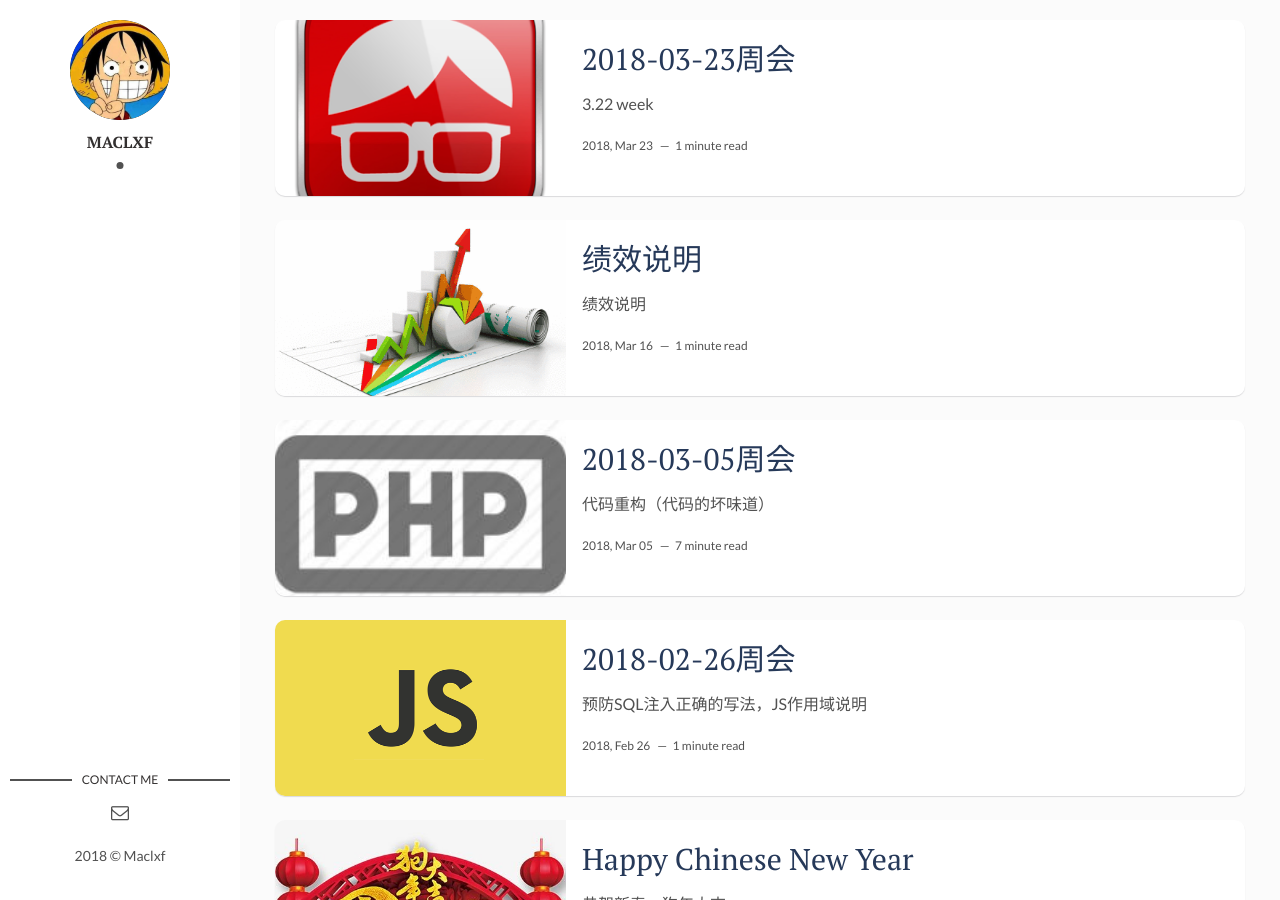
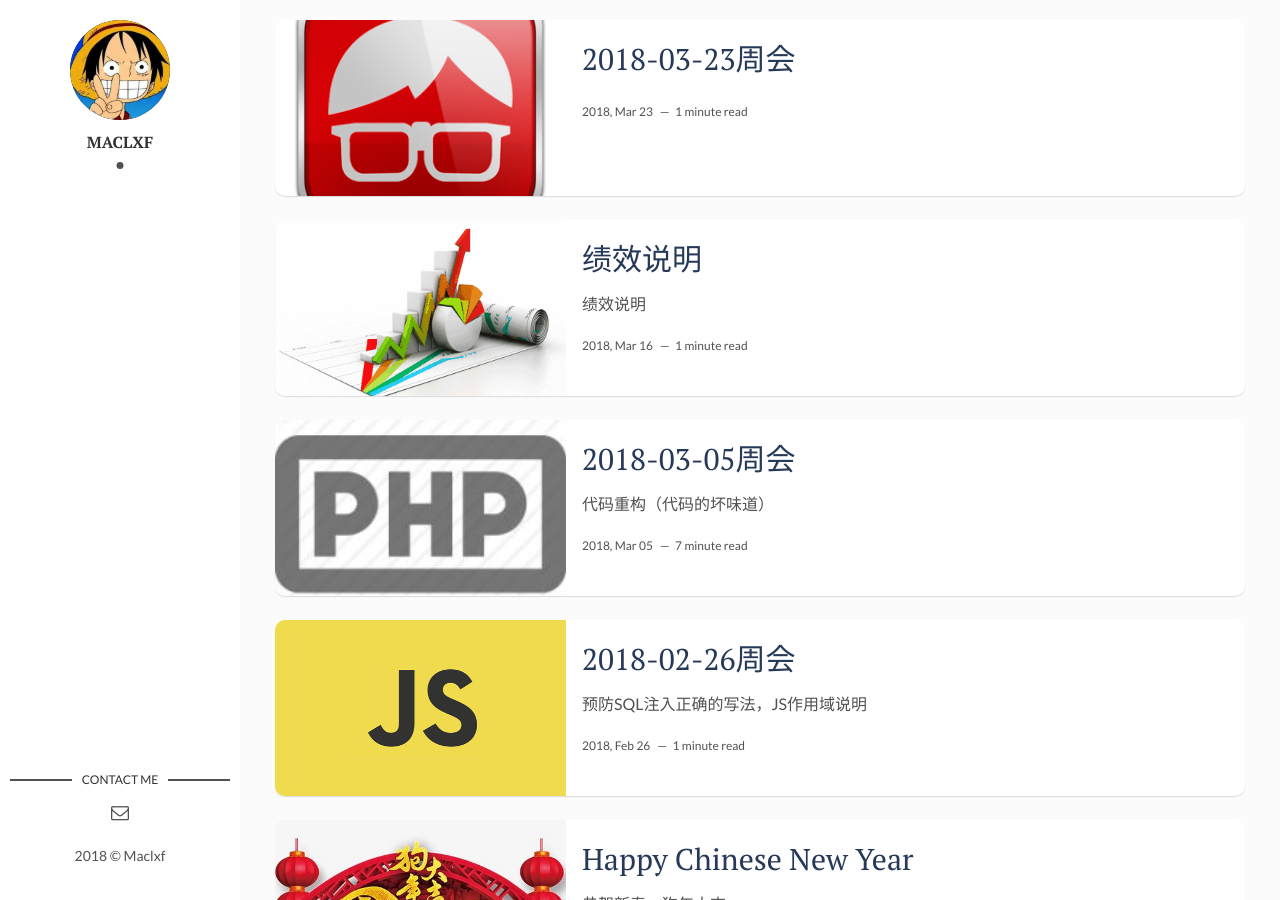
Before and after one commit to maclxf/maclxf.github.io, a Jekyll site: the page built from index.html, in a window 1280 px wide and 900 px high. Built offline with Jekyll 4.4.1, drawn with Linux system fonts in a browser that asks for light colours; the list of posts is cut into pages by our own code.

```diff
--- a/_posts/2018-03-23-week.md
+++ b/_posts/2018-03-23-week.md
@@ -2,7 +2,7 @@
 layout: post
 title: "2018-03-23周会"
 date: 2018-03-23 23:22:20 +0800
-description:  3.22 week # Add post description (optional)
+description:   # Add post description (optional)
 img:  2018-03-23.jpg # Add image post (optional)
 list_img:  2018-03-23-list.png
 tags: ['week meeting']# add tag
```
